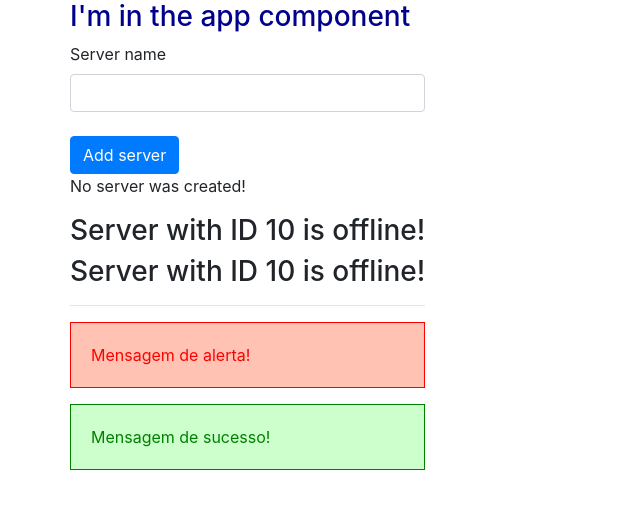
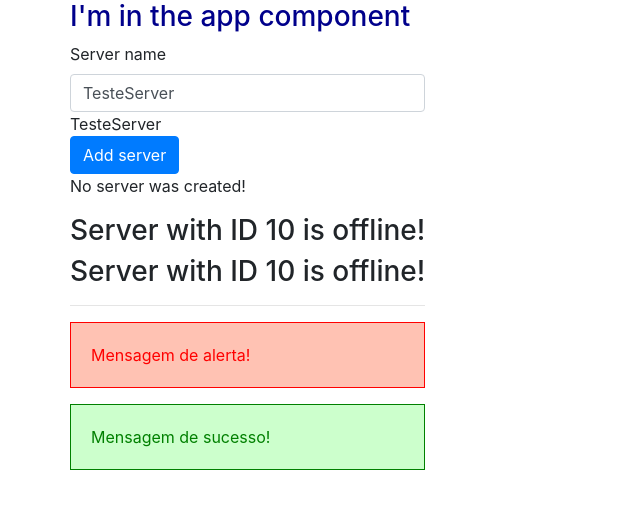
Before and after one commit to IlgssonBraga/angular-app, an Angular app: page / in a window 1280 px wide. Shown: the top 508 px of the page, without its empty margins (0-640 px from the left). Built offline with nearby package versions, Linux system fonts and the light colour scheme.

Commit message:
Two-Way-Databinding

```diff
--- a/src/app/servers/servers.component.html
+++ b/src/app/servers/servers.component.html
@@ -1,8 +1,14 @@
 <label>Server name</label>
+<!-- <input
+    type="text"
+    class="form-control"
+    (input)="onUpdateServerName($event)"
+/> -->
+
 <input
     type="text"
     class="form-control"
-    (input)="onUpdateServerName($event)"
+    [(ngModel)]="serverName"
 />
 
 {{serverName}}
--- a/src/app/servers/servers.component.ts
+++ b/src/app/servers/servers.component.ts
@@ -8,7 +8,7 @@ import { Component, OnInit } from '@angular/core';
 export class ServersComponent implements OnInit {
   allowNewServer = false;
   serverStatusCreation = 'No server was created!';
-  serverName = '';
+  serverName = 'TesteServer';
 
   constructor() {
     setTimeout(() => {
```
